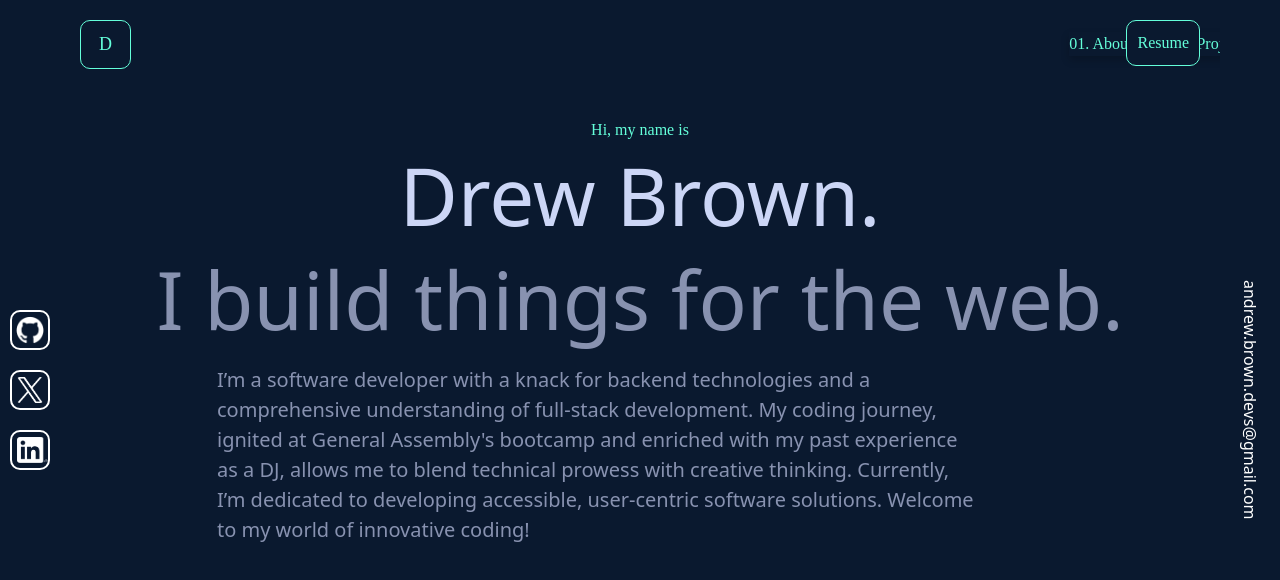
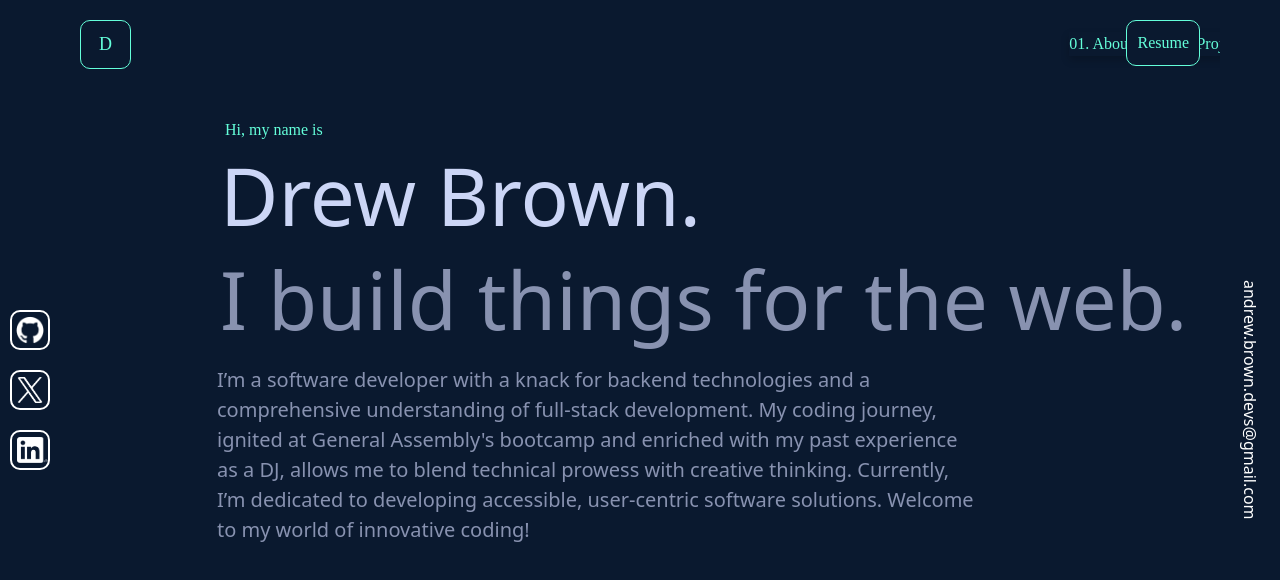
Before and after one commit to drewkybrown/portfolio, a React (Vite) app: page / in a window 1280 px wide. Shown: the top 580 px of the page. Built offline with nearby package versions, Linux system fonts and the light colour scheme; a small style sheet from the web is missing.

Commit message:
style to home page

```diff
--- a/src/styles/pages.css
+++ b/src/styles/pages.css
@@ -20,18 +20,24 @@
   font-size: 16px;
   font-family: SF Mono;
   color: #64ffda;
+  text-align: left;
+  margin-left: 165px;
 }
 
 .custom-heading-2 {
   font-size: 80px;
   font-weight: 600px;
   color: #ccd6f6;
+  text-align: left;
+  margin-left: 160px;
 }
 
 .custom-heading-3 {
   font-size: 80px;
   font-weight: 600px;
   color: #8892b0;
+  text-align: left;
+  margin-left: 160px;
 }
 
 .custom-paragraph {
```
